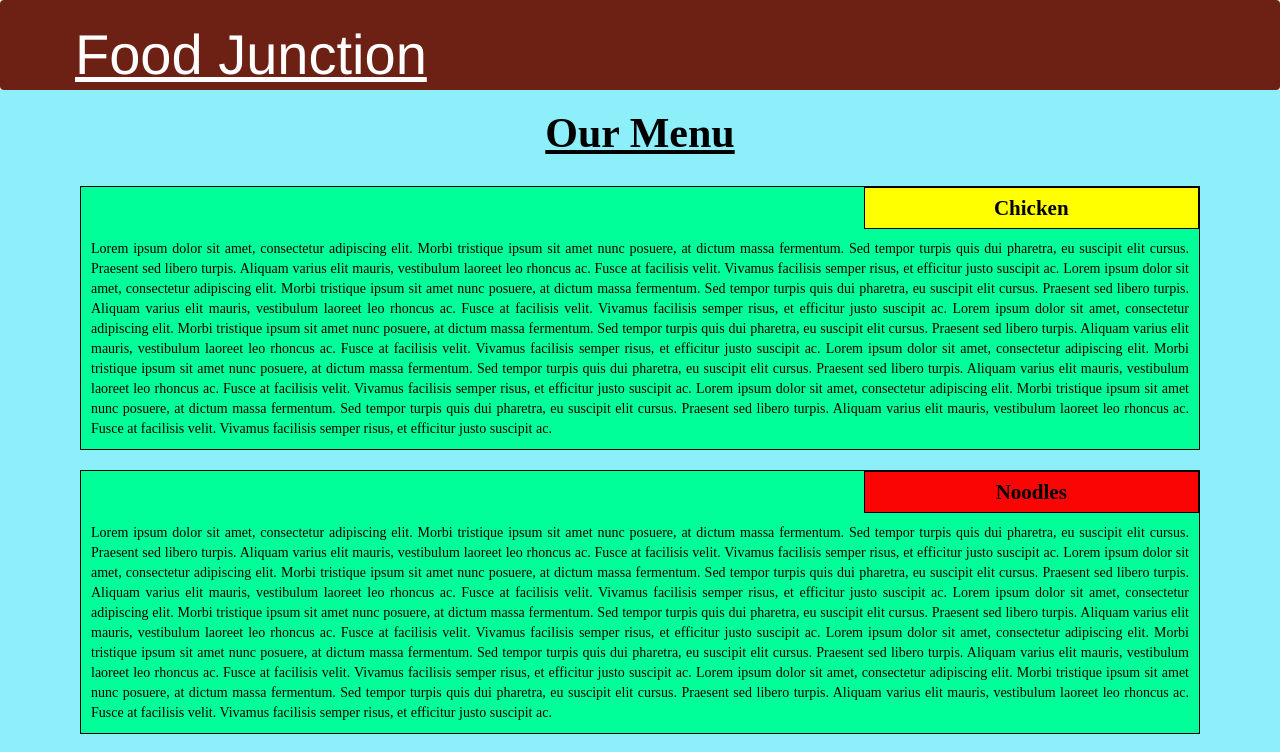
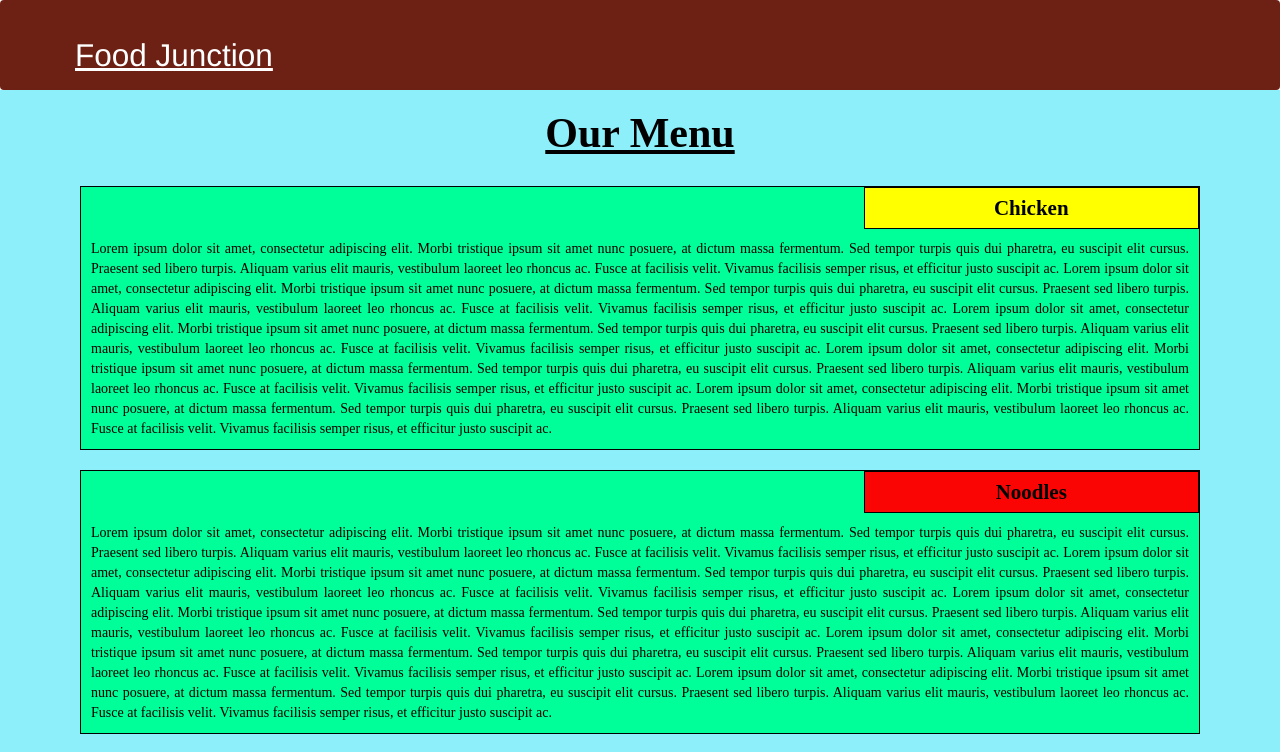
Before and after one commit to Maaz-Code/Coursera-Web-Dev-Assignments, a plain HTML site: page Mod3-Sol/index.html in a window 1280 px wide. Shown: the top 752 px of the page. Drawn offline with Linux system fonts and the light colour scheme.

Commit message:
Update styles.css

```diff
--- a/Mod3-Sol/css/styles.css
+++ b/Mod3-Sol/css/styles.css
@@ -102,7 +102,7 @@ section {
 }
 
 .navbar-brand {
-  font-size: 2em;
+  font-size: 1.5em;
   border: 0 0 10px 10px;
   color: #FFFFFF;
 }
@@ -127,7 +127,7 @@ section {
 
 .nav-brand {
   color: #FFFFFF;
-  font-size: 2em;
+  font-size: 1.5em;
 }
 
 #nav-list {
```
